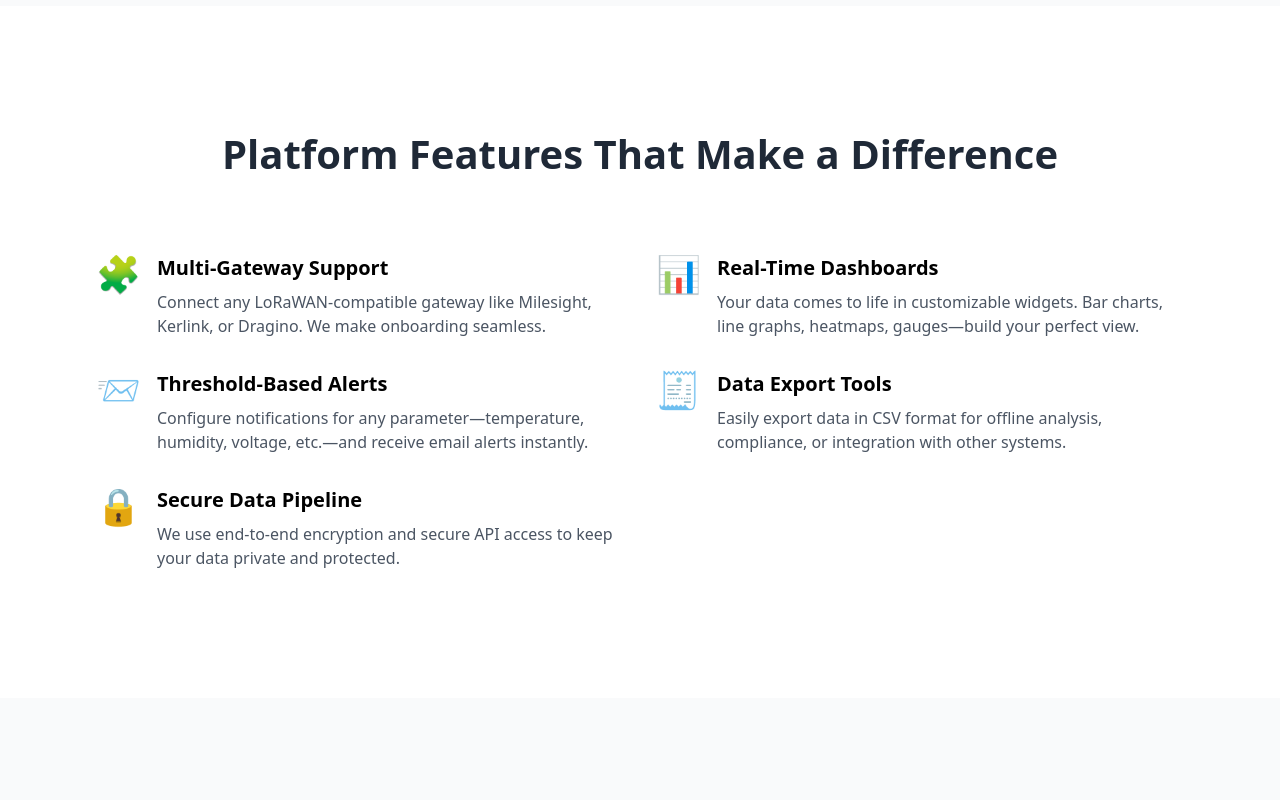
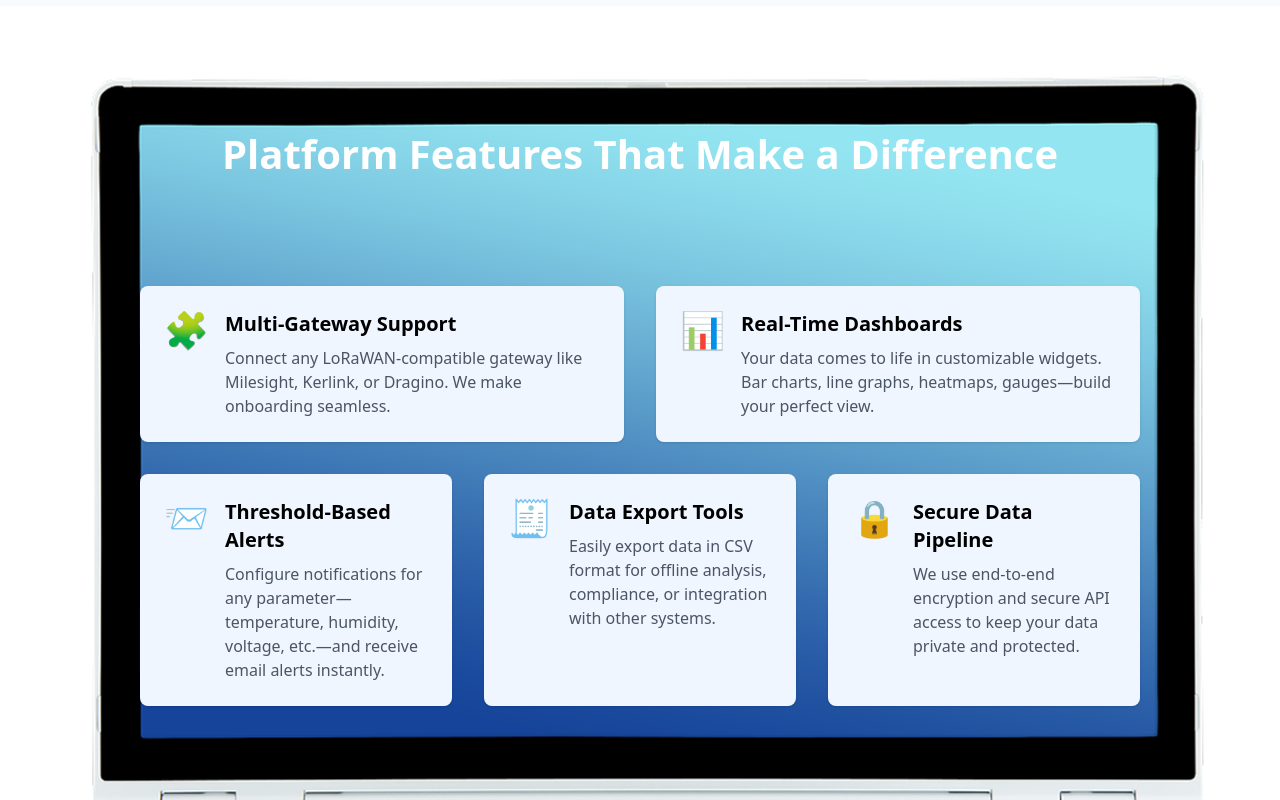
Before and after one commit to NovelAquatech/noveaq-website, a Next.js app: page /iot in a window 1280 px wide. Shown: the part 3160-3960 px from the top of the page. Built offline with nearby package versions, Linux system fonts and the light colour scheme.

Commit message:
Updated platform section

```diff
--- a/content/iot-page.json
+++ b/content/iot-page.json
@@ -89,6 +89,8 @@
       "label": "Features",
       "id": "key-features",
       "title": "Platform Features That Make a Difference",
+      "image": "assets/iot-page/laptop.png",
+      "imageAlt": "Key features of Novel IoT platform",
       "features": [
         {
           "_block": "feature",
--- a/src/app/iot/page.tsx
+++ b/src/app/iot/page.tsx
@@ -149,7 +149,9 @@ const FunctionsSection = ({
                   <h3 className="text-md font-semibold mb-4 text-center">
                     {feature.title}
                   </h3>
-                  <p className="text-gray-600 text-center">{feature.description}</p>
+                  <p className="text-gray-600 text-center">
+                    {feature.description}
+                  </p>
                 </div>
               </div>
             )
@@ -213,17 +215,34 @@ const KeyFeaturesSection = ({
 }) => {
   return (
     <section
-      className="px-6 md:px-24 py-16 md:py-32 gap-10 bg-white"
+      className="px-16 md:px-24 py-16 md:py-32 gap-10 relative mx-auto"
       id={keyFeaturesSection.id}
+      style={
+        keyFeaturesSection.image
+          ? {
+              backgroundImage: `url(${keyFeaturesSection.image})`,
+              backgroundSize: "cover",
+              backgroundPosition: "center",
+              backgroundRepeat: "no-repeat",
+              minHeight: "700px",
+              height: "1000px",
+            }
+          : undefined
+      }
     >
-      <div className="container mx-auto">
-        <h2 className="text-4xl md:text-5xl font-bold text-gray-800 mb-20 text-center">
+      <h2 className="text-4xl md:text-5xl font-bold text-white mb-20 text-center">
         {keyFeaturesSection.title}
       </h2>
-        <div className="grid grid-cols-1 md:grid-cols-2 gap-8">
-          {keyFeaturesSection.features?.map(
-            (feature: FeaturesItem, index: number) => (
-              <div key={index} className="flex items-start space-x-4">
+
+      <div className="container mx-auto rounded-xl p-8 justify-items-center">
+        <div className="grid grid-cols-1 md:grid-cols-2 gap-8 mb-8 w-[1000px] ">
+          {keyFeaturesSection.features
+            ?.slice(0, 2)
+            .map((feature: FeaturesItem, index: number) => (
+              <div
+                key={index}
+                className="flex items-start space-x-4 bg-blue-50 rounded-lg p-6 shadow "
+              >
                 <div className="text-4xl flex-shrink-0">{feature.emoji}</div>
                 <div>
                   <h3 className="text-xl font-semibold mb-2">
@@ -232,8 +251,25 @@ const KeyFeaturesSection = ({
                   <p className="text-gray-600">{feature.description}</p>
                 </div>
               </div>
-            )
-          )}
+            ))}
+        </div>
+        <div className="grid grid-cols-1 md:grid-cols-3 gap-8 w-[1000px] ">
+          {keyFeaturesSection.features
+            ?.slice(2, 5)
+            .map((feature: FeaturesItem, index: number) => (
+              <div
+                key={index}
+                className="flex items-start space-x-4 bg-blue-50 rounded-lg p-6 shadow "
+              >
+                <div className="text-4xl flex-shrink-0">{feature.emoji}</div>
+                <div>
+                  <h3 className="text-xl font-semibold mb-2">
+                    {feature.title}
+                  </h3>
+                  <p className="text-gray-600">{feature.description}</p>
+                </div>
+              </div>
+            ))}
         </div>
       </div>
     </section>
```
Also changed, not shown: public/assets/iot-page/laptop.png (added). Lines whose indentation alone changed are shown as unchanged.
